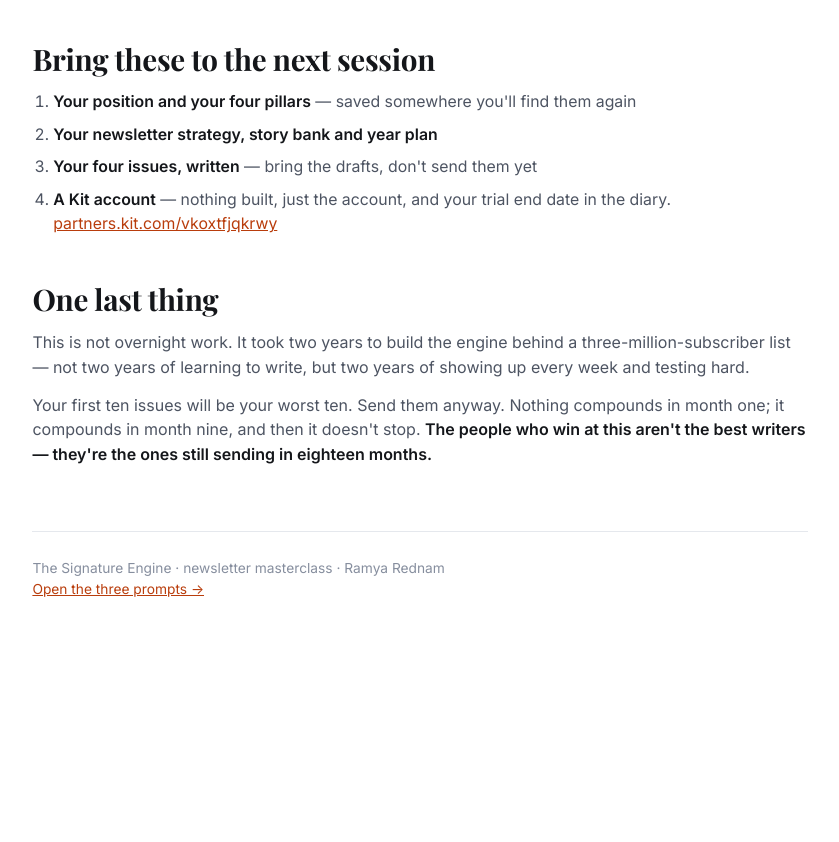
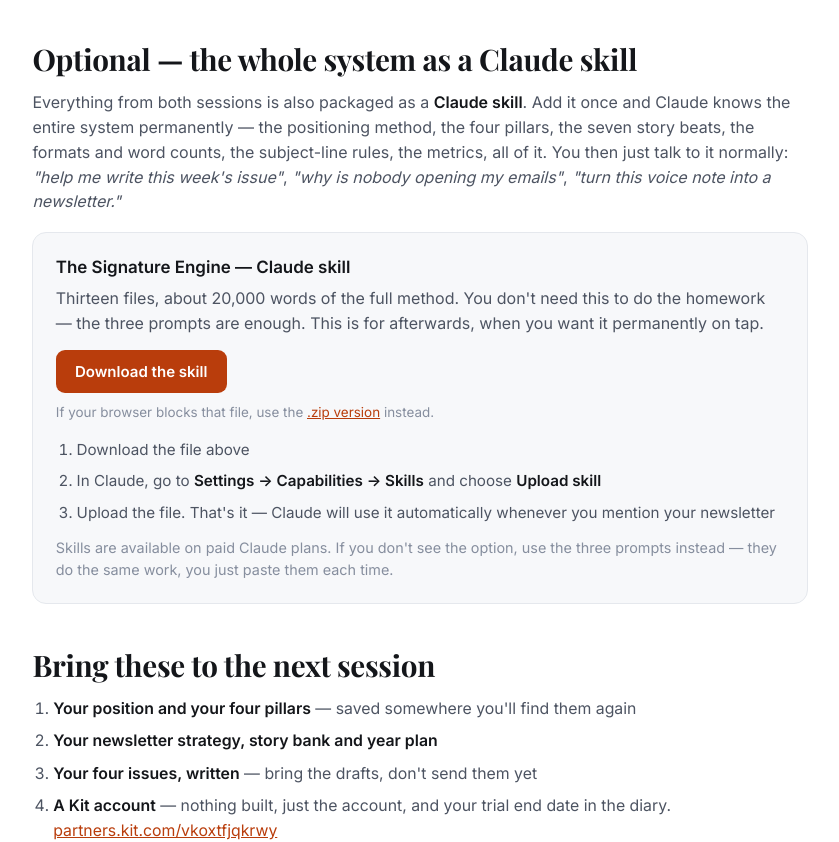
Before and after one commit to ramyarednammv/newsletter-masterclass, a plain HTML site: page homework.html in a window 1280 px wide. Shown: the part 2660-3502 px from the top of the page, without its empty margins (220-1059 px from the left). Before the commit the page ends 3356 px from the top, so only its background shows below. Drawn offline with nearby package versions, Linux system fonts and the light colour scheme.

Commit message:
Add The Signature Engine as a downloadable Claude skill, linked from the homework page

```diff
--- a/homework.html
+++ b/homework.html
@@ -57,6 +57,15 @@
   .gb ul{margin:0;padding-left:1.1rem} .gb li{font-size:.92rem;color:var(--ink)}
   .foot{margin-top:4rem;padding-top:1.6rem;border-top:1px solid var(--line);font-size:.86rem;color:var(--ink-faint)}
   @media (max-width:620px){.gb{grid-template-columns:1fr}.wrap{padding-top:2.2rem}}
+
+  .dl{background:var(--bg-soft);border:1px solid var(--line);border-radius:14px;padding:1.3rem 1.4rem;margin-top:1.1rem}
+  .dl h3{margin:0 0 .4rem;font-size:1.06rem}
+  .dl a.btn{display:inline-block;margin-top:.9rem;background:var(--accent);color:#fff;text-decoration:none;
+            font-weight:600;font-size:.94rem;padding:.6rem 1.2rem;border-radius:9px}
+  .dl a.btn:hover{opacity:.92}
+  .dl .alt{display:block;margin-top:.6rem;font-size:.84rem;color:var(--ink-faint)}
+  .dl ol{margin:.9rem 0 0;padding-left:1.3rem}
+  .dl li{font-size:.95rem}
 </style></head><body><div class="wrap">
 <div class="top">
   <div class="eyebrow">The Signature Engine · Newsletter masterclass</div>
@@ -129,6 +138,23 @@
   <div class="test"><p><strong>You'll know it worked when</strong> you can read issue one out loud and it sounds like you. <strong>And that's the homework done.</strong></p></div>
 </div>
 
+
+<h2>Optional — the whole system as a Claude skill</h2>
+<p>Everything from both sessions is also packaged as a <strong>Claude skill</strong>. Add it once and Claude knows the entire system permanently — the positioning method, the four pillars, the seven story beats, the formats and word counts, the subject-line rules, the metrics, all of it. You then just talk to it normally: <em>"help me write this week's issue"</em>, <em>"why is nobody opening my emails"</em>, <em>"turn this voice note into a newsletter."</em></p>
+
+<div class="dl">
+  <h3>The Signature Engine — Claude skill</h3>
+  <p>Thirteen files, about 20,000 words of the full method. You don't need this to do the homework — the three prompts are enough. This is for afterwards, when you want it permanently on tap.</p>
+  <a class="btn" href="signature-engine.skill" download>Download the skill</a>
+  <span class="alt">If your browser blocks that file, use the <a href="signature-engine.zip" download>.zip version</a> instead.</span>
+  <ol>
+    <li>Download the file above</li>
+    <li>In Claude, go to <strong>Settings → Capabilities → Skills</strong> and choose <strong>Upload skill</strong></li>
+    <li>Upload the file. That's it — Claude will use it automatically whenever you mention your newsletter</li>
+  </ol>
+  <p style="margin-top:.8rem;font-size:.9rem;color:var(--ink-faint)">Skills are available on paid Claude plans. If you don't see the option, use the three prompts instead — they do the same work, you just paste them each time.</p>
+</div>
+
 <h2>Bring these to the next session</h2>
 <ol>
   <li><strong>Your position and your four pillars</strong> — saved somewhere you'll find them again</li>
```
Also changed, not shown: checklist.html (+2 -0 lines), 2 other files.
